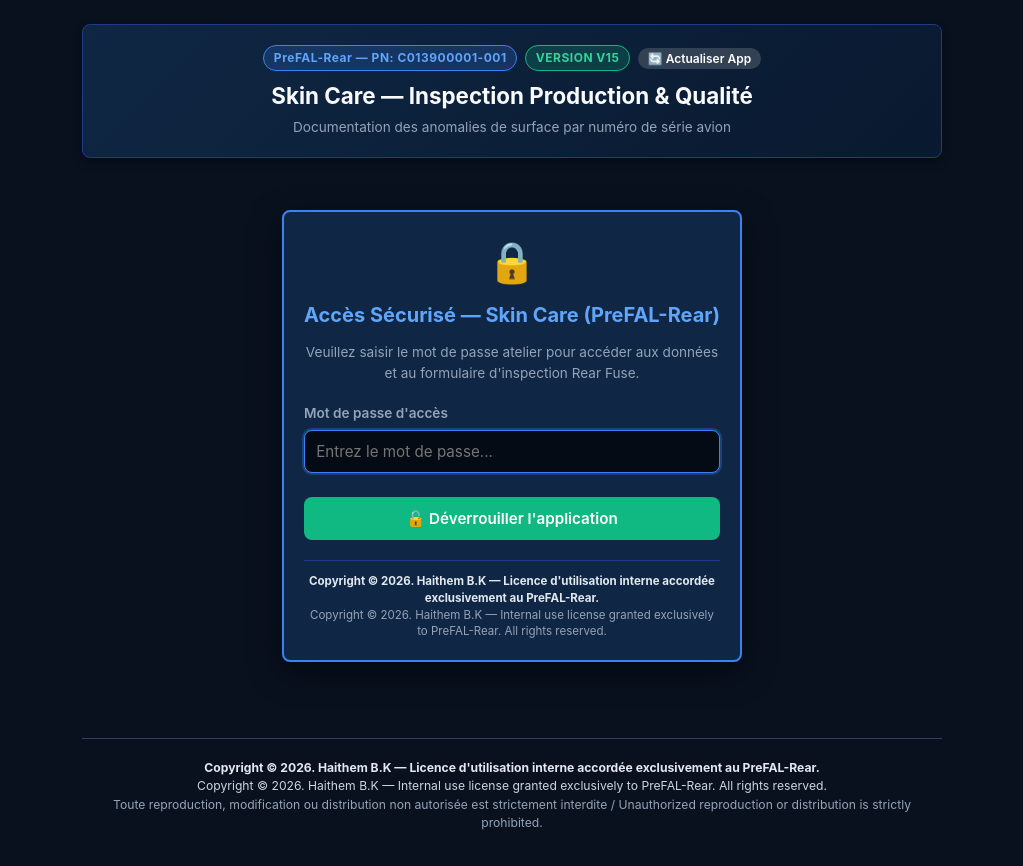
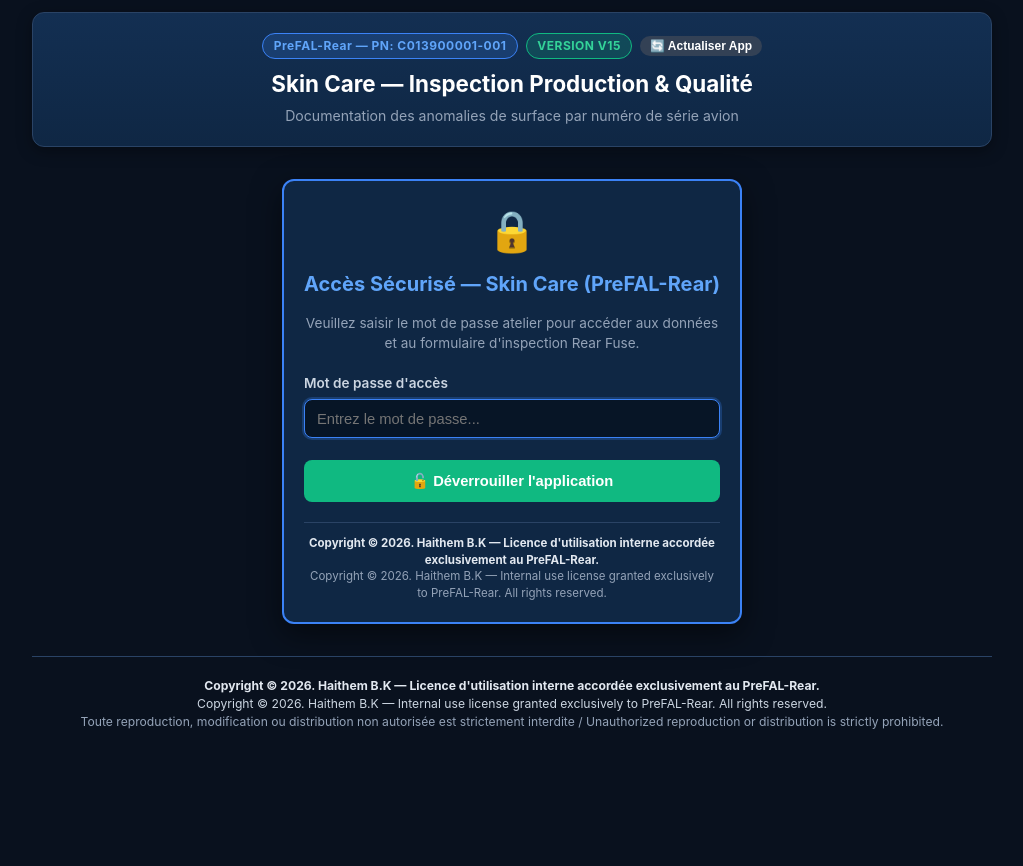
Before and after one commit to bkhedher270775-debug/skin-care-pwa, a plain HTML site: page index.html in a window 1280 px wide. Shown: the whole page, without its empty margins (128-1151 px from the left). After the commit the page ends 800 px from the top, so only its background shows below. Drawn offline with Linux system fonts and the light colour scheme.

Commit message:
Update style.css

```diff
--- a/style.css
+++ b/style.css
@@ -1,262 +1,327 @@
+/* =========================================================================
+   STYLE.CSS - Skin Care (PreFAL-Rear Inspection PN: C013900001-001) - V15
+   Thème Industriel Aéronautique Sombre (Haute Lisibilité Atelier & Mobile)
+   ========================================================================= */
+
 :root {
-  --bg-color: #09111E;
-  --card-bg: #0F2744;
-  --card-hover: #16365F;
-  --input-bg: #050B14;
-  --text-color: #F8FAFC;
+    --bg-main: #09111E;
+    --bg-card: #0F2744;
+    --bg-input: #071526;
+    --bg-box: #132F52;
+    --border-color: #2A4365;
+    --primary: #3B82F6;
+    --primary-hover: #2563EB;
+    --success: #10B981;
+    --success-hover: #059669;
+    --danger: #EF4444;
+    --danger-hover: #DC2626;
+    --secondary: #475569;
+    --secondary-hover: #334155;
+    --text-main: #F8FAFC;
     --text-muted: #94A3B8;
-  --accent-blue: #3B82F6;
-  --accent-green: #10B981;
-  --accent-red: #EF4444;
-  --accent-amber: #F59E0B;
-  --border-color: #1E3A8A;
-  --radius: 8px;
-  --transition: all 0.25s ease;
 }
 
 * {
     box-sizing: border-box;
     margin: 0;
     padding: 0;
-  font-family: -apple-system, BlinkMacSystemFont, "Segoe UI", Roboto, Helvetica, Arial, sans-serif;
 }
 
 body {
-  background-color: var(--bg-color);
-  color: var(--text-color);
+    font-family: -apple-system, BlinkMacSystemFont, "Segoe UI", Roboto, Helvetica, Arial, sans-serif;
+    background-color: var(--bg-main);
+    color: var(--text-main);
     line-height: 1.5;
-  padding: 1rem;
-  display: flex;
-  justify-content: center;
-  min-height: 100vh;
+    padding: 0.75rem;
+    -webkit-font-smoothing: antialiased;
 }
 
 #app {
-  width: 100%;
-  max-width: 860px;
+    max-width: 960px;
     margin: 0 auto;
-  display: flex;
-  flex-direction: column;
-  gap: 1.25rem;
 }
 
+/* =========================================================================
+   EN-TÊTE (HEADER) & BADGES
+   ========================================================================= */
+
 header {
-  background: linear-gradient(135deg, #0F2744 0%, #09192F 100%);
+    text-align: center;
+    padding: 1.25rem 1rem;
+    margin-bottom: 1.25rem;
+    background: linear-gradient(180deg, #132F52 0%, #0F2744 100%);
     border: 1px solid var(--border-color);
-  padding: 1.25rem;
-  border-radius: var(--radius);
-  text-align: center;
-  box-shadow: 0 4px 10px rgba(0, 0, 0, 0.35);
+    border-radius: 12px;
+    box-shadow: 0 4px 15px rgba(0, 0, 0, 0.35);
 }
 
 .header-badge {
     display: inline-block;
-  background-color: rgba(59, 130, 246, 0.2);
+    background: rgba(59, 130, 246, 0.2);
     color: #60A5FA;
     border: 1px solid #3B82F6;
     font-size: 0.75rem;
     font-weight: 700;
-  padding: 0.2rem 0.6rem;
+    padding: 0.2rem 0.65rem;
     border-radius: 999px;
+    letter-spacing: 0.5px;
     margin-bottom: 0.5rem;
-  letter-spacing: 0.5px;
 }
 
 header h1 {
     font-size: 1.4rem;
-  font-weight: 700;
-  color: var(--text-color);
+    color: #FFFFFF;
     margin-bottom: 0.25rem;
 }
 
 header p {
-  font-size: 0.85rem;
+    font-size: 0.88rem;
     color: var(--text-muted);
 }
 
-main {
-  display: flex;
-  flex-direction: column;
-  gap: 1.25rem;
-}
+/* =========================================================================
+   CARTES & SECTIONS (CARDS)
+   ========================================================================= */
 
 .card {
-  background-color: var(--card-bg);
+    background-color: var(--bg-card);
     border: 1px solid var(--border-color);
+    border-radius: 12px;
     padding: 1.25rem;
-  border-radius: var(--radius);
-  box-shadow: 0 2px 6px rgba(0, 0, 0, 0.25);
+    margin-bottom: 1.25rem;
+    box-shadow: 0 4px 12px rgba(0, 0, 0, 0.25);
 }
 
 .card-admin {
-  border-style: dashed;
-  border-color: #38BDF8;
-  background-color: rgba(15, 39, 68, 0.75);
+    border-color: #3B82F6;
+    background: linear-gradient(180deg, #0F2744 0%, #0B1D36 100%);
 }
 
-h2 {
+.card h2 {
     font-size: 1.1rem;
-  margin-bottom: 1rem;
     color: #60A5FA;
     border-bottom: 1px solid var(--border-color);
-  padding-bottom: 0.5rem;
+    padding-bottom: 0.6rem;
+    margin-bottom: 1rem;
     display: flex;
     justify-content: space-between;
     align-items: center;
+    flex-wrap: wrap;
+    gap: 0.5rem;
 }
 
-h3 {
+.card h3 {
     font-size: 0.95rem;
-  color: var(--text-color);
-  margin-bottom: 0.5rem;
+    color: #93C5FD;
+    margin-bottom: 0.6rem;
 }
 
-.form-group {
-  margin-bottom: 1rem;
-  display: flex;
-  flex-direction: column;
-  gap: 0.4rem;
-}
+/* =========================================================================
+   GRILLES DE FORMULAIRES & CHAMPS DE SAISIE
+   ========================================================================= */
 
 .form-row {
     display: grid;
-  grid-template-columns: 1fr;
+    grid-template-columns: 1fr 1fr;
     gap: 1rem;
+    margin-bottom: 0.75rem;
 }
 
 .form-row-3 {
     display: grid;
-  grid-template-columns: 1fr;
-  gap: 0.75rem;
+    grid-template-columns: repeat(3, 1fr);
+    gap: 0.85rem;
+}
+
+.form-group {
+    margin-bottom: 0.85rem;
 }
 
 label {
+    display: block;
     font-size: 0.85rem;
     font-weight: 600;
-  color: var(--text-muted);
+    color: #CBD5E1;
+    margin-bottom: 0.35rem;
 }
 
-input, select, textarea {
+input[type="text"],
+input[type="number"],
+input[type="email"],
+input[type="password"],
+select,
+textarea {
     width: 100%;
-  padding: 0.7rem;
-  background-color: var(--input-bg);
+    padding: 0.65rem 0.75rem;
+    background-color: var(--bg-input);
     border: 1px solid var(--border-color);
-  color: var(--text-color);
-  border-radius: var(--radius);
-  font-size: 0.95rem;
+    border-radius: 8px;
+    color: var(--text-main);
+    font-size: 0.92rem;
+    transition: border-color 0.2s, box-shadow 0.2s;
 }
 
-input:focus, select:focus, textarea:focus {
+.card-admin input[type="text"],
+.card-admin select {
+    margin-bottom: 0.45rem;
+}
+
+input:focus,
+select:focus,
+textarea:focus {
     outline: none;
-  border-color: var(--accent-blue);
-  box-shadow: 0 0 0 2px rgba(59, 130, 246, 0.3);
+    border-color: var(--primary);
+    box-shadow: 0 0 0 2px rgba(59, 130, 246, 0.25);
+}
+
+select option[disabled] {
+    color: #64748B;
+    background-color: #0F172A;
+}
+
+/* =========================================================================
+   BOÎTES DE DIMENSIONS, AVERTISSEMENTS & AJOUT EMAIL
+   ========================================================================= */
+
+.dimensions-box {
+    background-color: var(--bg-box);
+    border: 1px solid var(--border-color);
+    border-radius: 8px;
+    padding: 0.9rem;
+    margin-bottom: 0.9rem;
 }
 
 .warning-banner {
-  background-color: rgba(239, 68, 68, 0.15);
-  border: 1px solid var(--accent-red);
+    display: none;
+    margin-top: 0.45rem;
+    padding: 0.55rem 0.75rem;
+    background-color: rgba(239, 68, 68, 0.18);
+    border: 1px solid var(--danger);
+    border-radius: 6px;
     color: #FCA5A5;
-  padding: 0.5rem 0.75rem;
-  border-radius: 6px;
     font-size: 0.82rem;
-  display: none;
-  margin-top: 0.3rem;
+    font-weight: 600;
 }
 
-.dimensions-box {
-  background-color: rgba(5, 11, 20, 0.6);
-  border: 1px solid var(--border-color);
-  padding: 1rem;
-  border-radius: var(--radius);
-  margin-bottom: 1rem;
+.email-inline-add {
+    display: flex;
+    gap: 0.5rem;
+    margin-top: 0.5rem;
 }
+
+.email-inline-add input {
+    flex: 1;
+}
+
+/* =========================================================================
+   BOUTONS D'ACTION
+   ========================================================================= */
+
+button {
+    width: 100%;
+    padding: 0.75rem 1rem;
+    background-color: var(--primary);
+    color: #FFFFFF;
+    font-size: 0.92rem;
+    font-weight: 600;
+    border: none;
+    border-radius: 8px;
+    cursor: pointer;
+    transition: background-color 0.15s, transform 0.1s;
+}
+
+button:hover {
+    background-color: var(--primary-hover);
+}
+
+button:active {
+    transform: scale(0.99);
+}
+
+button.success {
+    background-color: var(--success);
+}
+
+button.success:hover {
+    background-color: var(--success-hover);
+}
+
+button.danger {
+    background-color: var(--danger);
+}
+
+button.danger:hover {
+    background-color: var(--danger-hover);
+}
+
+button.secondary {
+    background-color: var(--secondary);
+}
+
+button.secondary:hover {
+    background-color: var(--secondary-hover);
+}
+
+button.small-btn {
+    width: auto;
+    padding: 0.45rem 0.8rem;
+    font-size: 0.82rem;
+    white-space: nowrap;
+}
+
+/* =========================================================================
+   APERÇU PHOTOS (MINIATURES) & LISTE DES ANOMALIES
+   ========================================================================= */
 
 .photo-preview-grid {
     display: flex;
     flex-wrap: wrap;
     gap: 0.5rem;
-  margin-top: 0.5rem;
+    margin-top: 0.65rem;
 }
 
 .photo-thumb {
-  width: 90px;
-  height: 90px;
+    width: 92px;
+    height: 70px;
     object-fit: cover;
     border-radius: 6px;
-  border: 1px solid var(--accent-blue);
-}
-
-button {
-  background-color: var(--accent-blue);
-  color: white;
-  border: none;
-  padding: 0.75rem 1.25rem;
-  font-size: 0.95rem;
-  font-weight: 600;
-  border-radius: var(--radius);
-  cursor: pointer;
-  transition: var(--transition);
-  width: 100%;
-  text-align: center;
-}
-
-button:hover {
-  background-color: #2563EB;
-}
-
-button.success {
-  background-color: var(--accent-green);
-}
-
-button.success:hover {
-  background-color: #059669;
-}
-
-button.secondary {
-  background-color: #475569;
-}
-
-button.secondary:hover {
-  background-color: #334155;
-}
-
-button.danger {
-  background-color: var(--accent-red);
-}
-
-button.small-btn {
-  padding: 0.45rem 0.85rem;
-  font-size: 0.82rem;
-  width: auto;
+    border: 2px solid #3B82F6;
+    background-color: #000;
+    display: block;
 }
 
 .anomaly-item {
-  background-color: var(--input-bg);
-  border: 1px solid var(--border-color);
-  padding: 1rem;
-  border-radius: var(--radius);
-  margin-bottom: 0.75rem;
     display: flex;
     justify-content: space-between;
     align-items: flex-start;
-  gap: 1rem;
-  flex-wrap: wrap;
+    gap: 0.75rem;
+    background-color: var(--bg-box);
+    border: 1px solid var(--border-color);
+    border-radius: 8px;
+    padding: 0.85rem;
+    margin-bottom: 0.65rem;
+}
+
+/* =========================================================================
+   ADAPTATION ÉCRANS MOBILES (TÉLÉPHONES & TABLETTES)
+   ========================================================================= */
+
+@media (max-width: 720px) {
+    .form-row,
+    .form-row-3 {
+        grid-template-columns: 1fr;
+        gap: 0.65rem;
+    }
+
+    .anomaly-item {
+        flex-direction: column;
     }
 
     .email-inline-add {
-  display: flex;
-  gap: 0.5rem;
-  margin-top: 0.4rem;
+        flex-direction: column;
     }
 
-@media (min-width: 640px) {
-  body {
-    padding: 1.5rem;
-  }
-  .form-row {
-    grid-template-columns: 1fr 1fr;
-  }
-  .form-row-3 {
-    grid-template-columns: 1fr 1fr 1fr;
+    header h1 {
+        font-size: 1.2rem;
     }
 }
```
Lines whose indentation alone changed are shown as unchanged.
